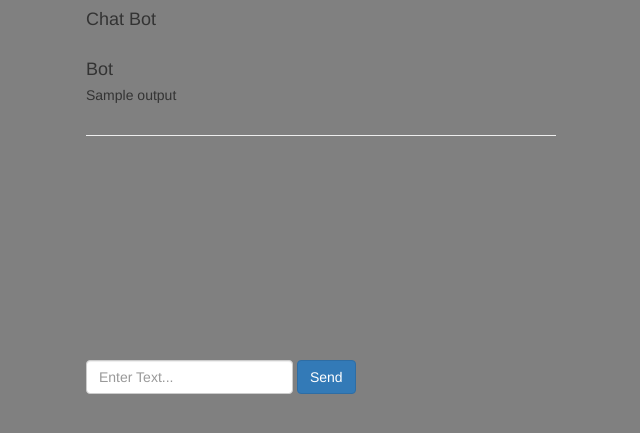
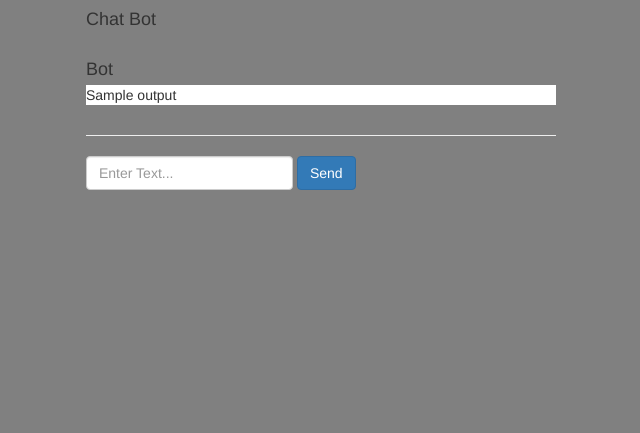
Before and after one commit to maylingchan22/NLP-Chatbot, a Flask app: template templates/base.html in a window 1280 px wide. Shown: the top 433 px of the page, without its empty margins (374-1014 px from the left). Run offline with Flask 2, Linux system fonts and the light colour scheme; the template is opened without the code that fills it: most values are stand-ins (such as "Sample title", 1, 10 or a date in 2020); some libraries are stand-ins or nearby versions.

Commit message:
Update Styling

```diff
--- a/templates/base.html
+++ b/templates/base.html
@@ -29,16 +29,16 @@
                     </div>
                     <div id="chat" class="panel-collapse collapse in">
                         <div>
-                            <div class="body chat-widget " style="overflow-y: auto; width: auto; height: 300px;">
+                            <div class="body chat-widget">
                                 <div class="row">
                                 </div>
                                 <div class="row" >
-                                    <div class="col-lg-12 " >
-                                        <div class="media">
+                                    <div class="col-lg-12" style="overflow-y:hidden;">
+                                        <div class="media"></div>
                                             <div class="media-body">
                                                 <h4 class="media-heading">Bot
                                                 </h4>
-                                                    <p>{{ output }}</p>
+                                                    <p style=background-color:white;>{{ output }}</p>
                                             </div>
                                         </div>
                                     </div>
```
